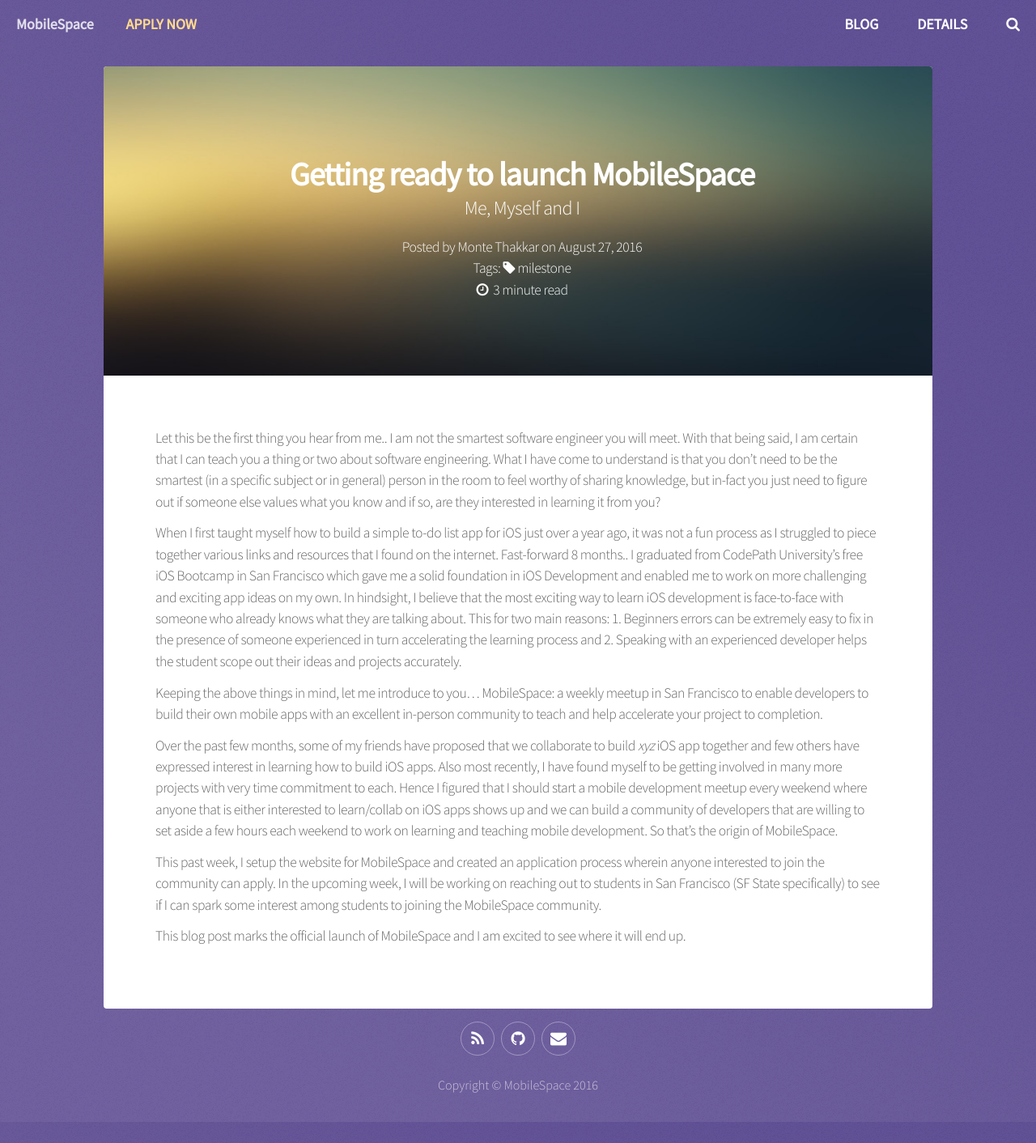
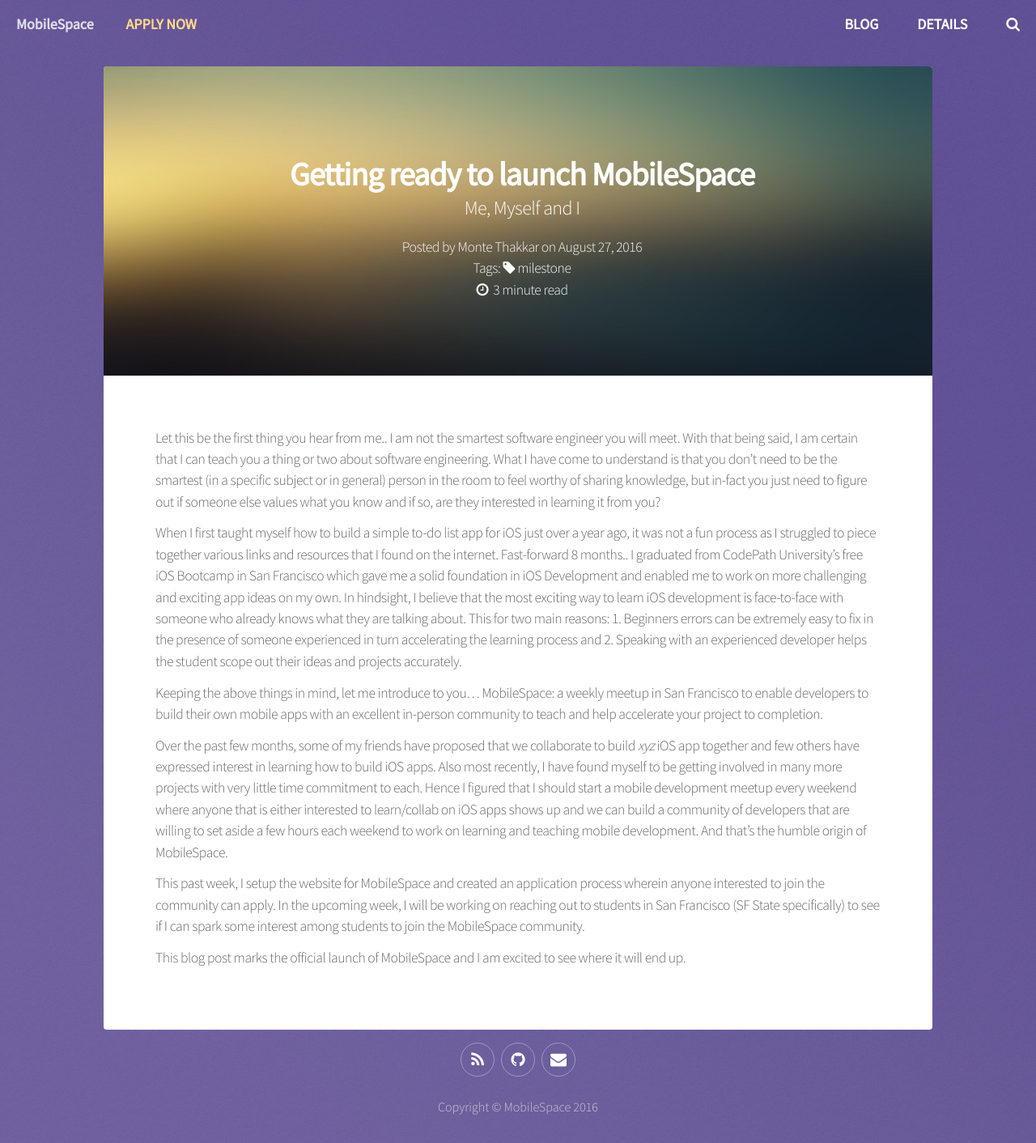
Before and after one commit to mobilespace/mobilespace.github.io, a Jekyll site: the page built from _posts/2016-08-27-Getting-ready-to-launch-MobileSpace.md, in a window 1280 px wide. Shown: the whole page at 81% size. Built offline with Jekyll 4.4.1, drawn with Linux system fonts in a browser that asks for light colours; before the commit the page ends 1386 px from its top, so only the background shows below that.

```diff
--- a/_posts/2016-08-27-Getting-ready-to-launch-MobileSpace.md
+++ b/_posts/2016-08-27-Getting-ready-to-launch-MobileSpace.md
@@ -15,8 +15,8 @@ tags: [ milestone ]
 
 #### Keeping the above things in mind, let me introduce to you... MobileSpace: a weekly meetup in San Francisco to enable developers to build their own mobile apps with an excellent in-person community to teach and help accelerate your project to completion.
 
-#### Over the past few months, some of my friends have proposed that we collaborate to build *xyz*  iOS app together and few others have expressed interest in learning how to build iOS apps. Also most recently, I have found myself to be getting involved in many more projects with very time commitment to each. Hence I figured that I should start a mobile development meetup every weekend where anyone that is either interested to learn/collab on iOS apps shows up and we can build a community of developers that are willing to set aside a few hours each weekend to work on learning and teaching mobile development. So that's the origin of MobileSpace.
+#### Over the past few months, some of my friends have proposed that we collaborate to build *xyz*  iOS app together and few others have expressed interest in learning how to build iOS apps. Also most recently, I have found myself to be getting involved in many more projects with very little time commitment to each. Hence I figured that I should start a mobile development meetup every weekend where anyone that is either interested to learn/collab on iOS apps shows up and we can build a community of developers that are willing to set aside a few hours each weekend to work on learning and teaching mobile development. And that's the humble origin of MobileSpace.
 
-#### This past week, I setup the website for MobileSpace and created an application process wherein anyone interested to join the community can apply. In the upcoming week, I will be working on reaching out to students in San Francisco (SF State specifically) to see if I can spark some interest among students to joining the MobileSpace community.
+#### This past week, I setup the website for MobileSpace and created an application process wherein anyone interested to join the community can apply. In the upcoming week, I will be working on reaching out to students in San Francisco (SF State specifically) to see if I can spark some interest among students to join the MobileSpace community.
 
 #### This blog post marks the official launch of MobileSpace and I am excited to see where it will end up.
```
Also changed, not shown: _vehicles/arihant1.md (deleted, +0 -7 lines), _vehicles/arihant2.md (deleted, +0 -7 lines), _vehicles/faq.md (added, +6 -0 lines), _vehicles/meetup.md (added, +6 -0 lines), _vehicles/schedule.md (added, +6 -0 lines), _vehicles/varun.md (deleted, +0 -7 lines), details/index.html (+3 -7 lines), 3 other files.
